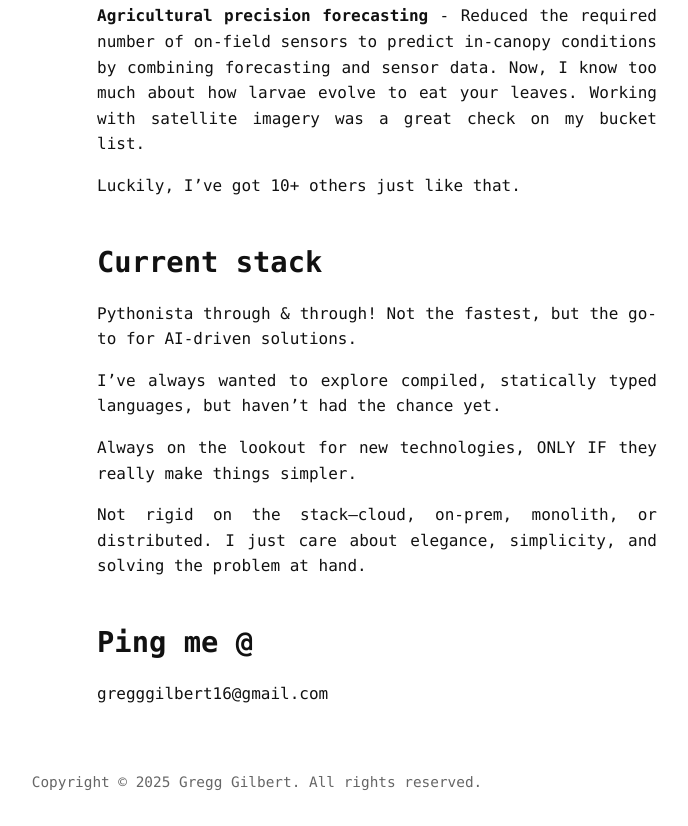
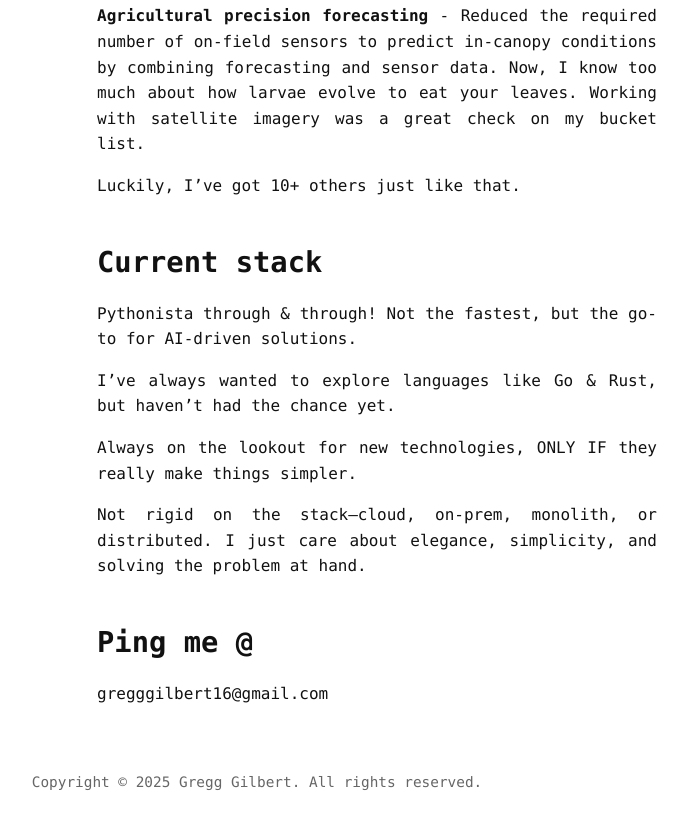
Before and after one commit to groogg/me, a plain HTML site: page index.html in a window 1280 px wide. Shown: the part 1077-1903 px from the top of the page, without its empty margins (383-1071 px from the left). Drawn offline with Linux system fonts and the light colour scheme.

Commit message:
Update index.html

```diff
--- a/index.html
+++ b/index.html
@@ -82,7 +82,7 @@
                 </p>
 
                 <p>
-                    I’ve always wanted to explore compiled, statically typed languages, but haven’t had the chance yet.
+                    I’ve always wanted to explore languages like Go & Rust, but haven’t had the chance yet.
                 </p>
 
                 <p>
```
